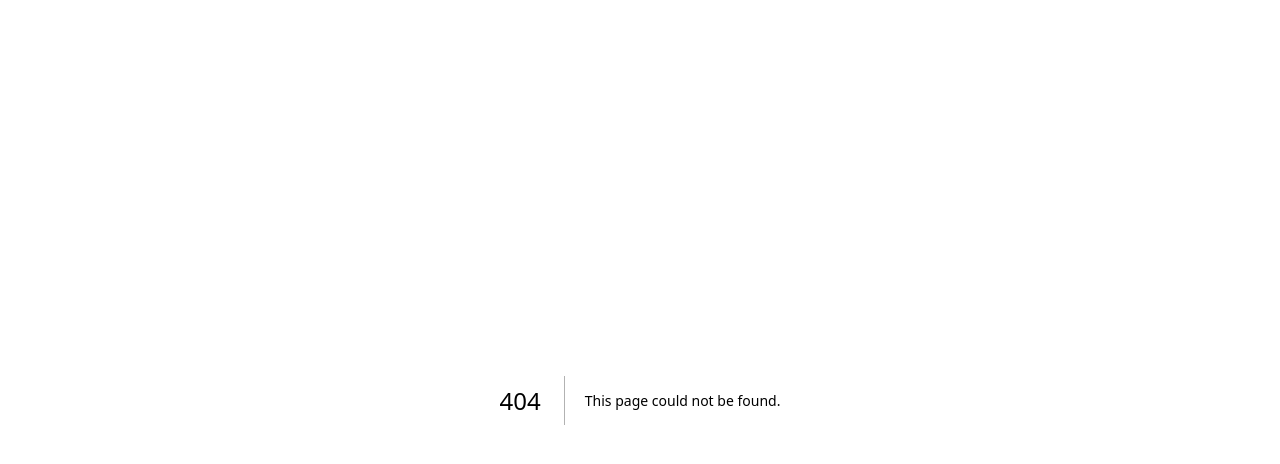
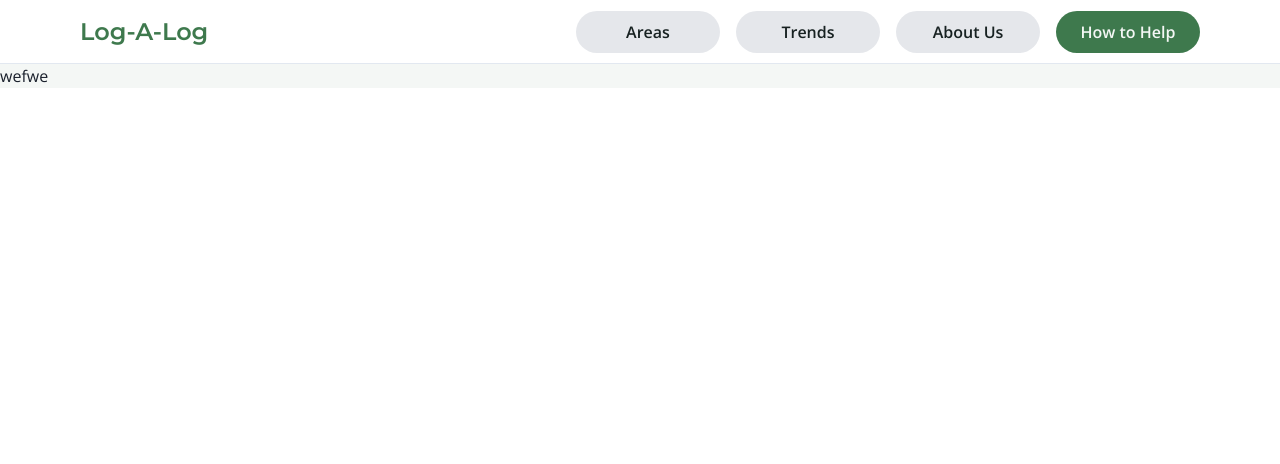
Before and after one commit to spudbracketspud/GreatUniHack2023, a Next.js app in the folder frontend/: page /areas/amazon in a window 1280 px wide. Before the commit this address had no page. Shown: the top 464 px of the page. Built offline with nearby package versions, Linux system fonts and the light colour scheme.

Commit message:
Added amazon page

```diff
--- a/frontend/src/pages/areas.tsx
+++ b/frontend/src/pages/areas.tsx
@@ -8,7 +8,7 @@ const rainforestImages = [
     src: 'image1.jpg',
     alt: 'Forest 1',
     text: 'Amazon Rainforest',
-    link : '/',
+    link : '/areas/amazon',
   },
   {
     src: 'image2.jpg',
--- /dev/null
+++ b/frontend/src/pages/areas/amazon.tsx
@@ -0,0 +1,19 @@
+import React from 'react';
+import Container from "@/components/container";
+import NavBar from "../../components/navbar";
+import Link from 'next/link'; // Import the Link component
+
+
+function AmazonPage() {
+  return (
+    <div className="flex flex-col items-center">
+      <NavBar />
+      <Container>
+        <h1>wefwe</h1>
+      </Container>
+    </div>
+  );
+}
+
+
+export default AmazonPage;
```
Also changed, not shown: 2 other files (tests, documents, lock files or other folders).
